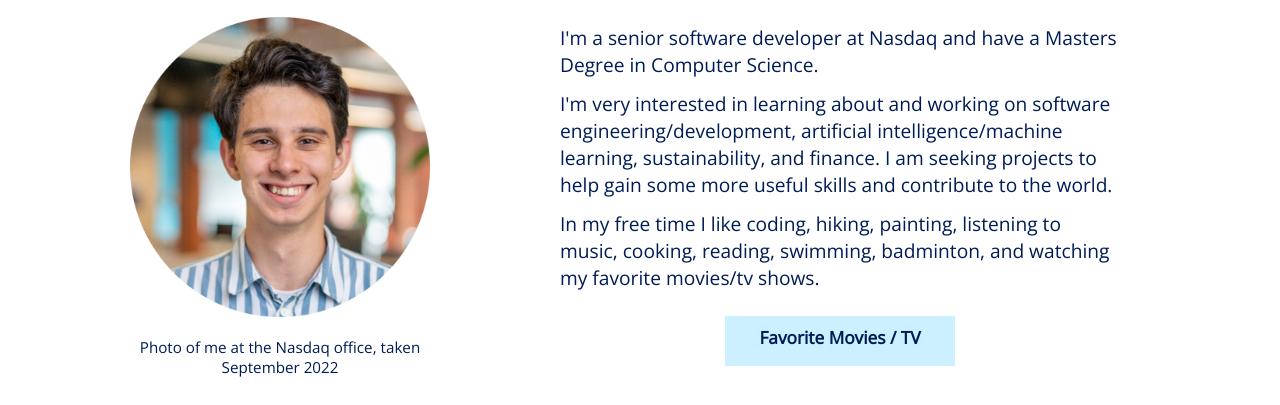
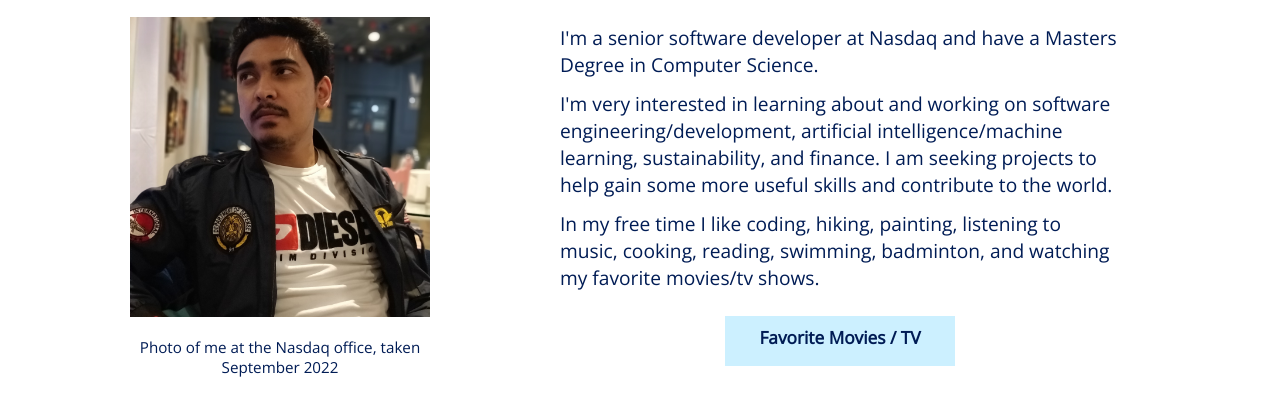
Before and after one commit to rajibul007/portfolio, a plain HTML site: page index.html in a window 1280 px wide. Shown: the part 183-588 px from the top of the page. Drawn offline with nearby package versions, Linux system fonts and the light colour scheme.

```diff
--- a/index.html
+++ b/index.html
@@ -287,7 +287,7 @@
         <div style="display:inline-block; padding-top: 100px; margin-right: 40px; margin-left: 40px;">
             <div class="image" style="display:inline-block;">
                 <div class="subimage">
-                    <img src="profileoffice.png" width="300px" style="margin-left: auto; margin-right: auto; display: block; margin-top:100px;">
+                    <img src="rajibul.jpg" width="300px" style="margin-left: auto; margin-right: auto; display: block; margin-top:100px;">
                     <p style="text-align:center;padding-top:20px; font-size:0.95em;color:#001C55; padding-right: 70px; padding-left: 70px; max-width:500px">Photo of me at the Nasdaq office, taken September 2022</p>
                 </div>
             </div>
```
Also changed, not shown: rajibul.jpg (added), 2 other files.
